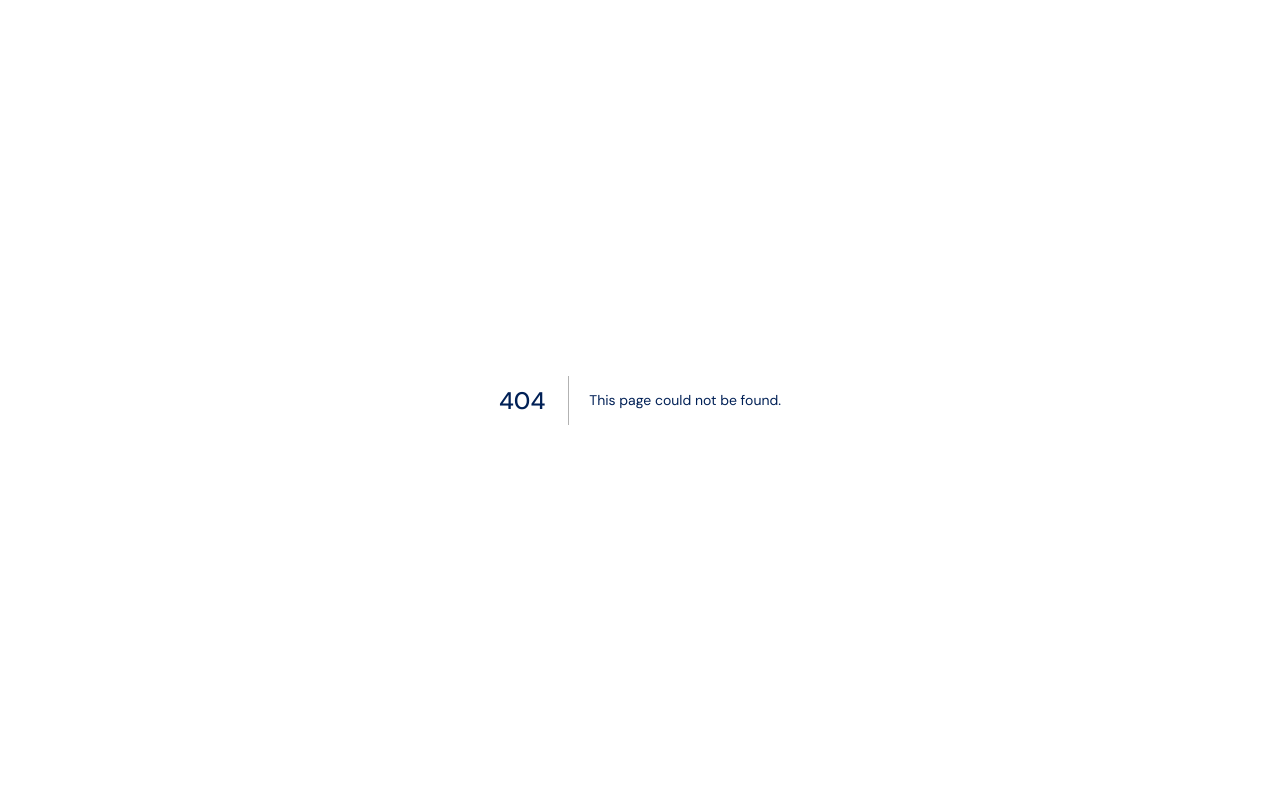
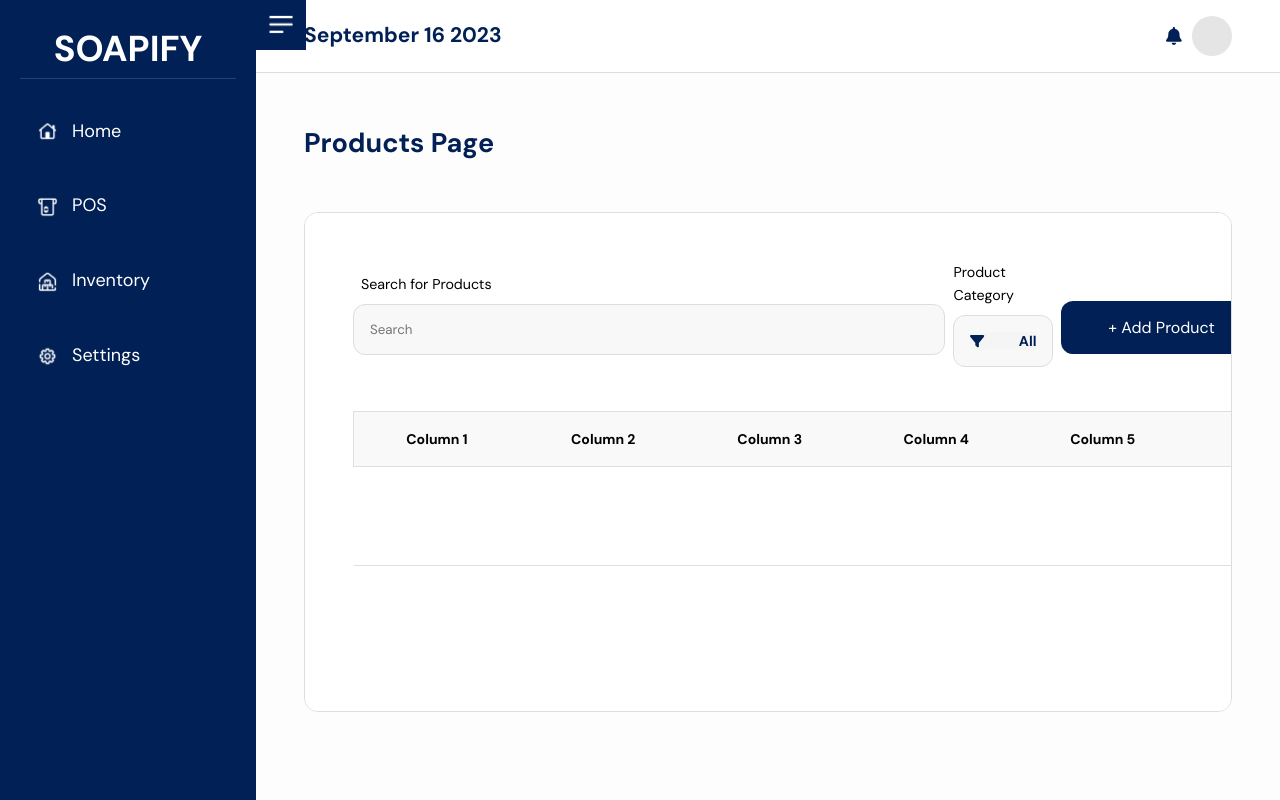
Before and after one commit to angeloeboy/soapify-frontend, a Next.js app: page /dashboard/products/Product-Page in a window 1280 px wide. Before the commit this address had no page. Built offline with nearby package versions, Linux system fonts and the light colour scheme.

Commit message:
added new table named ProductPages

```diff
--- /dev/null
+++ b/src/components/product/searchBarAndFiltersProductPages.jsx
@@ -0,0 +1,107 @@
+const { FontAwesomeIcon } = require("@fortawesome/react-fontawesome");
+import { useEffect, useState } from "react";
+import { faFilter } from "@fortawesome/free-solid-svg-icons";
+import {
+  DropdownHeader,
+  DropdownItem,
+  DropdownMenu,
+  DropdownWrapper,
+  SearchBar,
+  TableControlPanel,
+  Button,
+} from "@/styled-components/TableControlPanel";
+
+import PopupContentProduct from "./addProduct"; // Import the product popup component
+
+const ProductPageSearchBar = () => {
+  const [searchQuery, setSearchQuery] = useState("");
+  const [selectedCategory, setSelectedCategory] = useState("All");
+  const [isPopupContentProductOpen, setIsPopupContentProductOpen] = useState(false);
+
+  useEffect(() => {
+    handleSearch();
+  }, [searchQuery, selectedCategory]);
+
+  const handleSearchChange = (e) => {
+    setSearchQuery(e.target.value);
+  };
+
+  const productCategoryChange = (category) => {
+    setSelectedCategory(category);
+  };
+
+  const handleSearch = () => {
+    const category = selectedCategory;
+    console.log(category);
+    // Add logic to perform a product search based on the selected category and search query
+  };
+
+  const handleOpenPopupContentProduct = () => {
+    setIsPopupContentProductOpen(true);
+  };
+
+  const handleClosePopupContentProduct = () => {
+    setIsPopupContentProductOpen(false);
+  };
+
+  return (
+    <TableControlPanel>
+      <SearchBar>
+        <p>Search for Products</p>
+        <input
+          type="text"
+          placeholder="Search"
+          value={searchQuery}
+          onChange={handleSearchChange}
+        />
+      </SearchBar>
+      <div>
+        <p>Product Category</p>
+        <ProductCategoryDropDown productCategoryChange={productCategoryChange} />
+      </div>
+      <div>
+        <Button
+          style={{ marginTop: "28px", padding: "16px 24px" }}
+          onClick={handleOpenPopupContentProduct}
+        >
+          + Add Product
+        </Button>
+        {isPopupContentProductOpen && (
+          <PopupContentProduct onClose={handleClosePopupContentProduct} />
+        )}
+      </div>
+    </TableControlPanel>
+  );
+};
+
+const ProductCategoryDropDown = ({ productCategoryChange }) => {
+  const [isProductCategoryDropDownOpen, setIsProductCategoryDropDownOpen] = useState(false);
+  const [selectedItem, setSelectedItem] = useState("All");
+
+  return (
+    <DropdownWrapper
+      onClick={() => setIsProductCategoryDropDownOpen(!isProductCategoryDropDownOpen)}
+    >
+      <DropdownHeader>
+        <FontAwesomeIcon icon={faFilter} />
+        {selectedItem}
+      </DropdownHeader>
+      <DropdownMenu isProductCategoryDropDownOpen={isProductCategoryDropDownOpen}>
+        <DropdownItem
+          key={0}
+          onClick={() => {
+            setSelectedItem("All");
+            setIsProductCategoryDropDownOpen(false);
+            productCategoryChange("All");
+          }}
+        >
+          All
+        </DropdownItem>
+
+        {/* Add other product categories as DropdownItems */}
+      </DropdownMenu>
+    </DropdownWrapper>
+  );
+};
+
+export default ProductPageSearchBar;
--- /dev/null
+++ b/src/pages/dashboard/products/Product-Page.jsx
@@ -0,0 +1,103 @@
+import DashboardLayout from "@/components/misc/dashboardLayout";
+import React, { useState, useEffect } from "react";
+import styled from "styled-components";
+import Table, {
+  ActionContainer,
+  TableData,
+  TableHeadings,
+  TableRows,
+} from "@/styled-components/TableComponent";
+import { FontAwesomeIcon } from "@fortawesome/react-fontawesome";
+import { faEllipsis, faPen, faTrash } from "@fortawesome/free-solid-svg-icons";
+import PageTitle from "@/components/misc/pageTitle";
+import StyledPanel from "@/styled-components/StyledPanel";
+import ProductPageSearchBar from "@/components/product/searchBarAndFiltersProductPages";
+const ProductsPage = () => {
+  const [searchQuery, setSearchQuery] = useState("");
+  const [isPopupOpen, setPopupOpen] = useState(false);
+  const [activeActionContainer, setActiveActionContainer] = useState(-1);
+
+  const handleSearchChange = (event) => {
+    setSearchQuery(event.target.value);
+    // Handle search logic here
+  };
+
+  const handleOpenPopup = () => {
+    setPopupOpen(true);
+  };
+
+  const handleClosePopup = () => {
+    setPopupOpen(false);
+  };
+
+  const yourData = [ {
+
+
+    warehouse_id: "1",
+    warehouse_name:"warehouseName1",
+    location:"Address123"
+
+},];
+
+  return (
+    <DashboardLayout>
+      <PageTitle title="Products Page" />
+      <StyledPanel>
+      <ProductPageSearchBar
+        searchQuery={searchQuery}
+        handleSearchChange={handleSearchChange}
+        handleOpenPopup={handleOpenPopup}
+      />
+
+
+        <Table>
+          <tbody>
+            <TableRows heading>
+              <TableHeadings>Column 1</TableHeadings>
+              <TableHeadings>Column 2</TableHeadings>
+              <TableHeadings>Column 3</TableHeadings>
+              <TableHeadings>Column 4</TableHeadings>
+              <TableHeadings>Column 5</TableHeadings>
+              <TableHeadings>Actions</TableHeadings>
+            </TableRows>
+
+            {yourData.map((item, index) => (
+              <TableRows key={index}>
+                <TableData>{item.data1}</TableData>
+                <TableData>{item.data2}</TableData>
+                <TableData>{item.data3}</TableData>
+                <TableData>{item.data2}</TableData>
+                <TableData>{item.data3}</TableData>
+                <TableData>
+                  <FontAwesomeIcon
+                    className="ellipsis"
+                    icon={faEllipsis}
+                    onClick={() =>
+                      activeActionContainer === index
+                        ? setActiveActionContainer(-1)
+                        : setActiveActionContainer(index)
+                    }
+                  />
+                  {activeActionContainer === index && (
+                    <ActionContainer onClick={() => setActiveActionContainer(-1)}>
+                      <p>
+                        <FontAwesomeIcon icon={faPen} /> Edit
+                      </p>
+                      <p>
+                        <FontAwesomeIcon icon={faTrash} /> Delete
+                      </p>
+                    </ActionContainer>
+                  )}
+                </TableData>
+              </TableRows>
+            ))}
+          </tbody>
+        </Table>
+
+      </StyledPanel>
+      {isPopupOpen && <YourPopupComponent onClose={handleClosePopup} />}
+    </DashboardLayout>
+  );
+};
+
+export default ProductsPage;
```
Also changed, not shown: src/components/product/addProductPage.jsx (added, +133 -0 lines).
